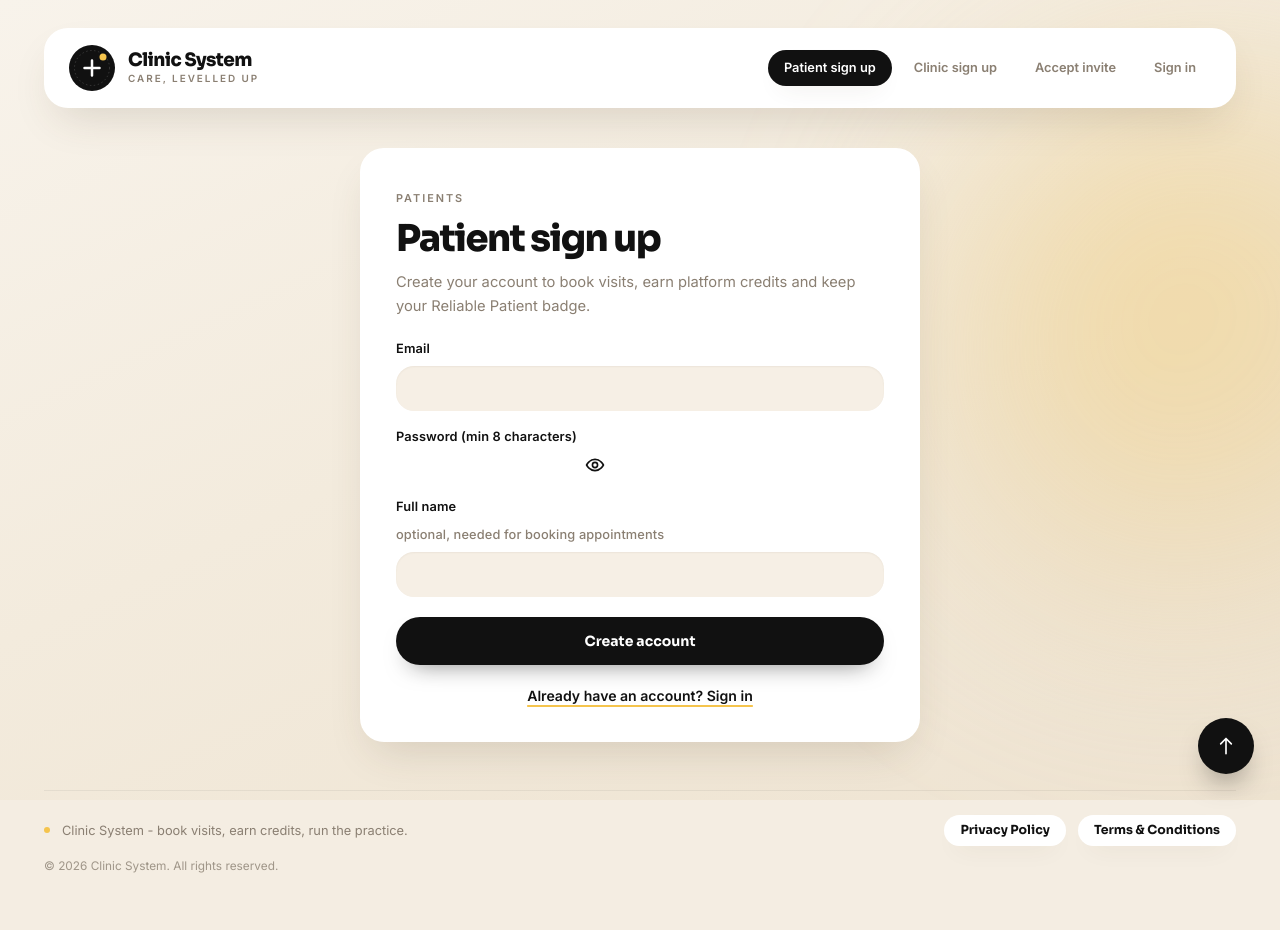
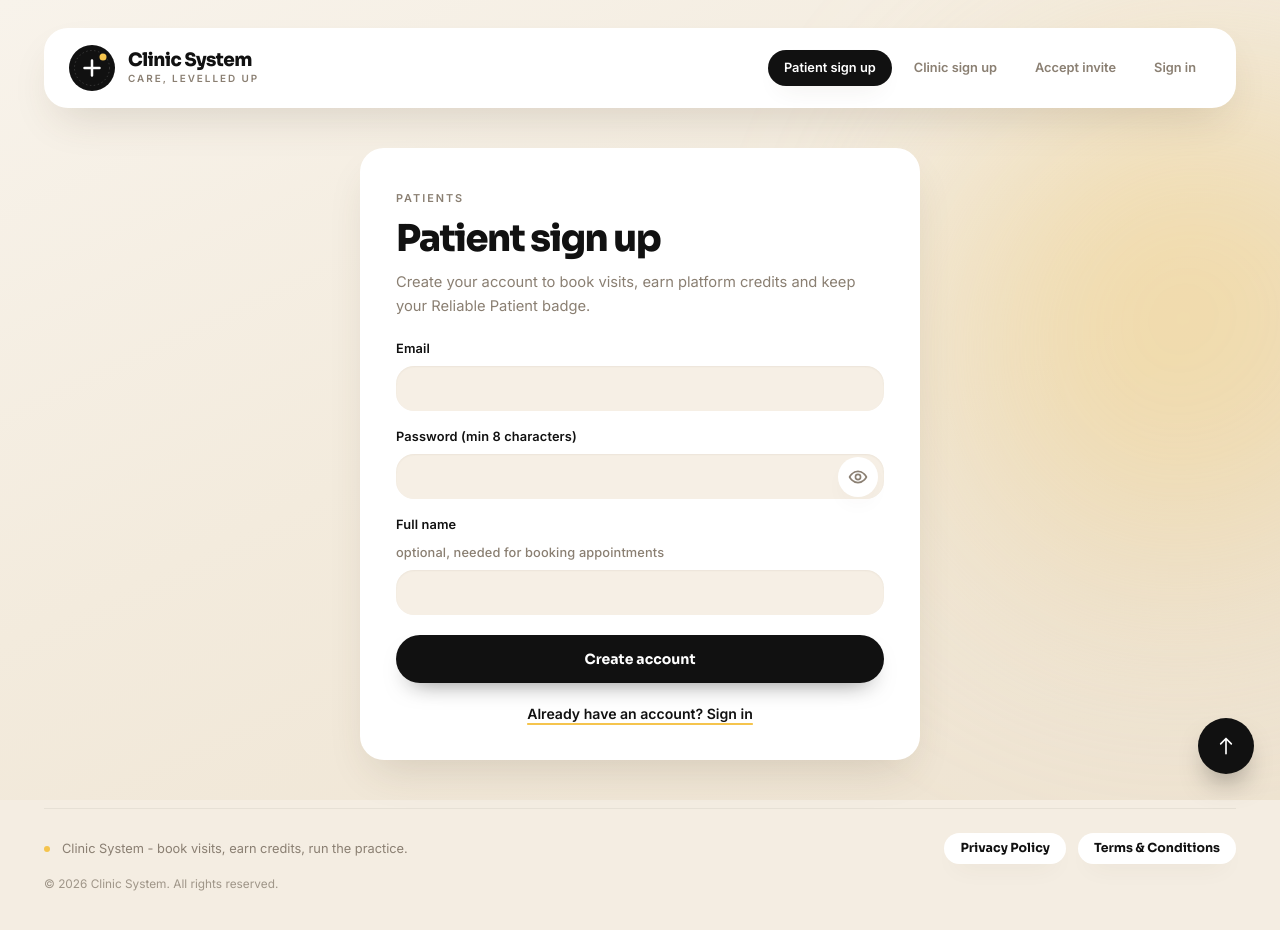
Before and after one commit to Oyead/Clinic-System, a React (Vite) app in the folder frontend/: page / in a window 1280 px wide. Both pictures are taken after a click on the button "Start earning". Shown: the top 930 px of the page. Built offline with nearby package versions, Linux system fonts and the light colour scheme.

Commit message:
feat: restyle password and token fields

```diff
--- a/frontend/src/components/SecretField.jsx
+++ b/frontend/src/components/SecretField.jsx
@@ -1,11 +1,12 @@
 import { useState } from 'react';
 import { IconEye, IconEyeOff } from './icons.jsx';
+import { FORM_INPUT, BTN_INK, BTN_ICON } from './ui.js';
 
-function EyeButton({ visible, onToggle, label }) {
+function EyeButton({ visible, onToggle, label, overlay = false }) {
   return (
     <button
       type="button"
-      className="secret-toggle"
+      className={overlay ? `${BTN_ICON} absolute right-1.5 top-1/2 -translate-y-1/2` : BTN_ICON}
       aria-label={visible ? `Hide ${label}` : `Show ${label}`}
       aria-pressed={visible}
       title={visible ? `Hide ${label}` : `Show ${label}`}
@@ -16,12 +17,12 @@ function EyeButton({ visible, onToggle, label }) {
   );
 }
 
-export function PasswordInput(props) {
+export function PasswordInput({ className = '', ...props }) {
   const [show, setShow] = useState(false);
   return (
-    <div className="secret-wrap">
-      <input {...props} type={show ? 'text' : 'password'} />
-      <EyeButton visible={show} onToggle={() => setShow((s) => !s)} label="password" />
+    <div className="relative flex items-center">
+      <input {...props} type={show ? 'text' : 'password'} className={`${FORM_INPUT} ${className} pr-14`} />
+      <EyeButton overlay visible={show} onToggle={() => setShow((s) => !s)} label="password" />
     </div>
   );
 }
@@ -42,14 +43,14 @@ export function TokenReveal({ token, title = 'Invite token' }) {
   };
 
   return (
-    <div className="token-box" role="status" aria-label={title}>
-      <div className="token-head">
-        <span className="token-title">{title}</span>
+    <div className="mt-3 flex flex-col gap-3 rounded-[20px] bg-[var(--color-sand)] p-4" role="status" aria-label={title}>
+      <div className="flex items-center justify-between gap-2">
+        <span className="text-[0.85rem] font-bold text-[var(--color-ink)]">{title}</span>
         <EyeButton visible={show} onToggle={() => setShow((s) => !s)} label="invite token" />
       </div>
-      <div className="token-row">
+      <div className="flex flex-col gap-2 sm:flex-row">
         <input
-          className="token-value"
+          className={`${FORM_INPUT} flex-1 bg-white`}
           readOnly
           value={token}
           type={show ? 'text' : 'password'}
@@ -58,11 +59,11 @@ export function TokenReveal({ token, title = 'Invite token' }) {
           onFocus={(e) => e.target.select()}
           aria-label="Invite token value"
         />
-        <button type="button" className="token-copy" onClick={copy}>
+        <button type="button" className={`${BTN_INK} px-5 py-2.5 text-xs`} onClick={copy}>
           {copied ? 'Copied' : 'Copy'}
         </button>
       </div>
-      <p className="token-note">Share this with the invitee. It is shown once and expires in days.</p>
+      <p className="text-[0.76rem] leading-[1.55] text-[var(--color-ink-soft)]">Share this with the invitee. It is shown once and expires in days.</p>
     </div>
   );
 }
```
